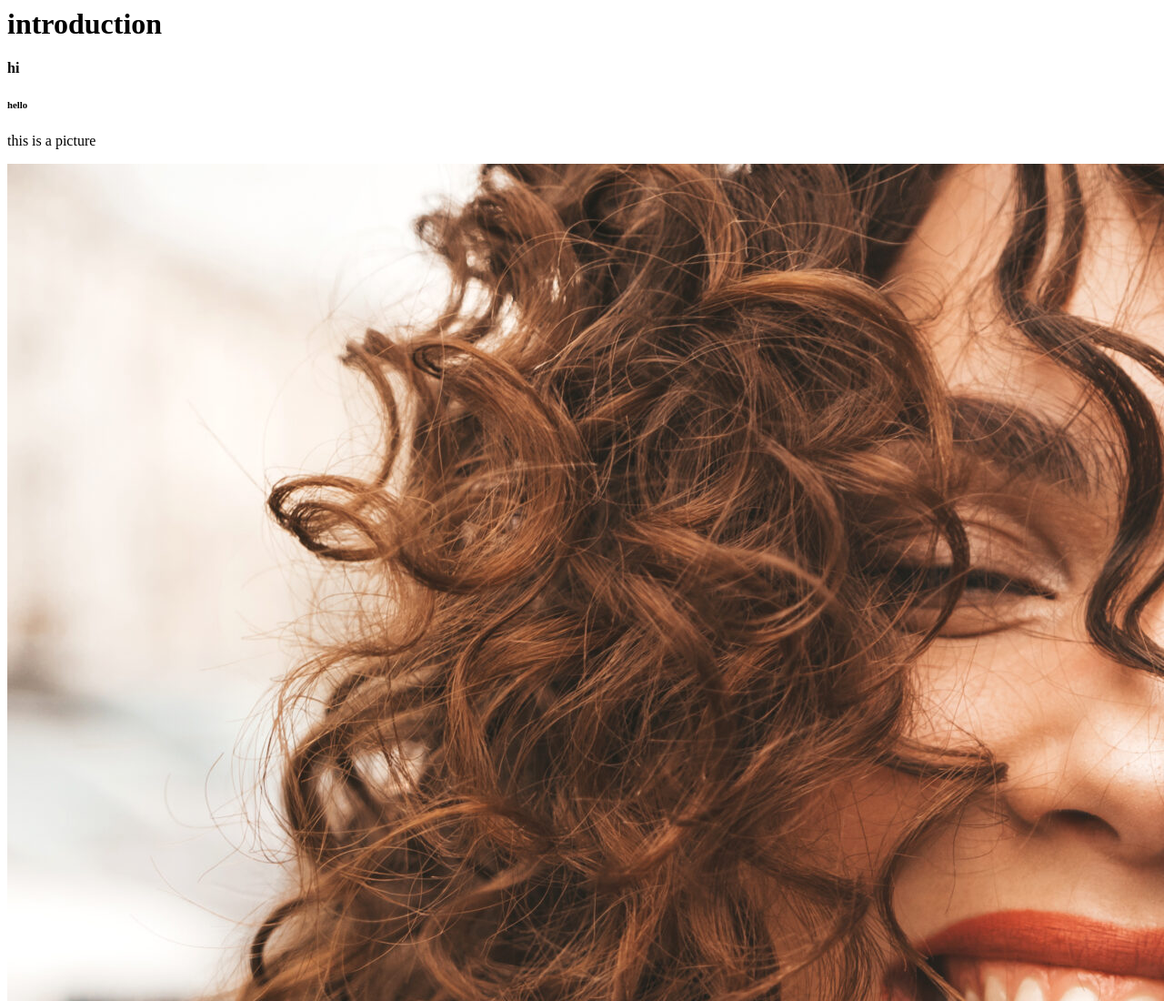
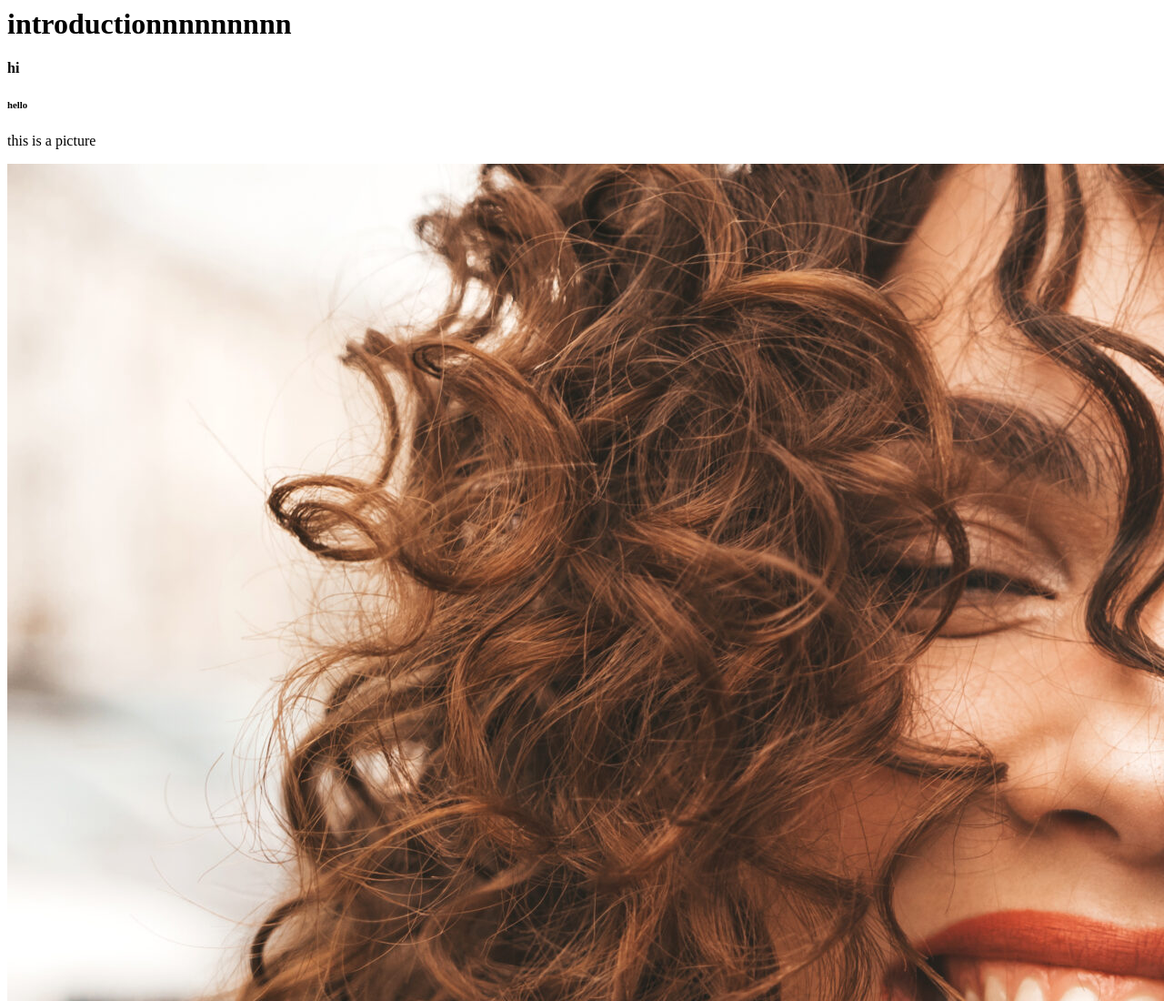
Before and after one commit to shwetakstew/swetha, a plain HTML site: page static/index.html in a window 1280 px wide. Shown: the top 1100 px of the page at 91% size. Drawn offline with Linux system fonts and the light colour scheme.

Commit message:
Update index.html

```diff
--- a/static/index.html
+++ b/static/index.html
@@ -1,7 +1,7 @@
 <html>
     <head><title>HTML</title></head>
     <body>
-        <h1>introduction</h1>
+        <h1>introductionnnnnnnnn</h1>
         <h4>hi</h4>
         <h6>hello</h6>
         <p>this is a picture</p>
```
